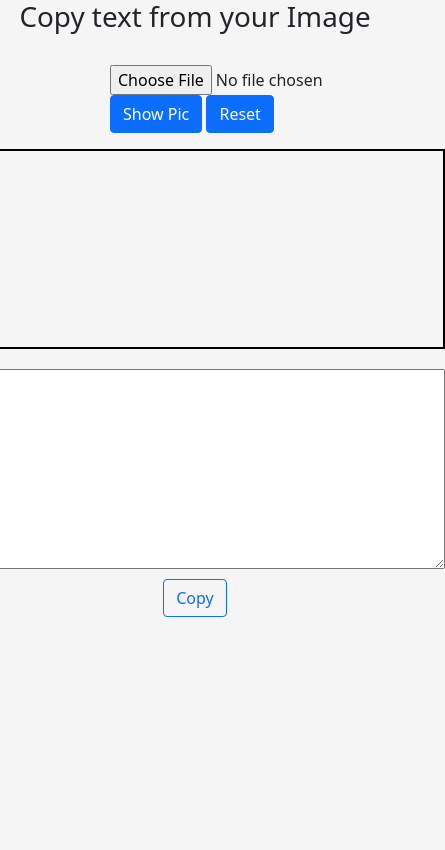
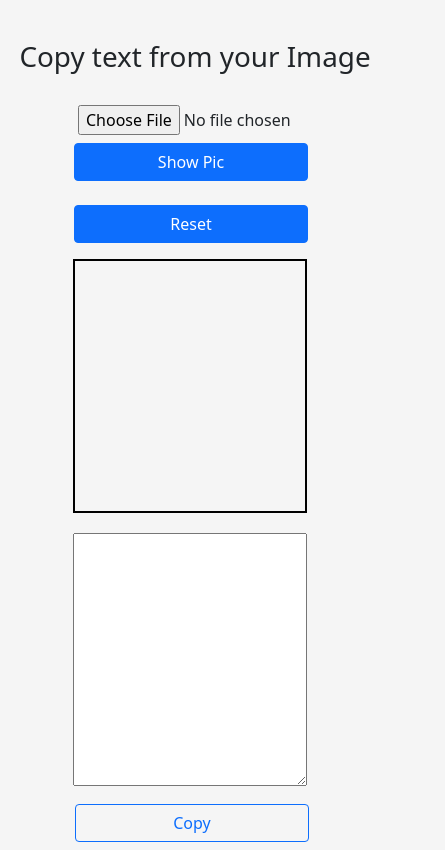
Before and after one commit to mik9016/TesseractApp, a website: page Frontend/index.html in a window 390 px wide. Shown: the whole page, 445 px wide, since content can reach past the window. Drawn offline with nearby package versions, Linux system fonts and the light colour scheme.

Commit message:
add responsive styling

```diff
--- a/Frontend/index.html
+++ b/Frontend/index.html
@@ -3,7 +3,7 @@
   <head>
     <meta charset="UTF-8" />
     <meta name="viewport" content="width=device-width, initial-scale=1.0" />
-    <title>Document</title>
+    <title>Bill Checker</title>
     <script
       type="module"
       src="https://unpkg.com/tesseract.js@v2.1.0/dist/tesseract.min.js"
@@ -19,12 +19,11 @@
   </head>
   <body id="bod">
     <h1>Copy text from your Image</h1>
-    <div id="btns">
-      <input type="file" id="picture" />
 
-      <button id="getBtn" class="btn btn-primary">Show Pic</button>
-      <button id="reset" class="btn btn-primary">Reset</button>
-    </div>
+    <input type="file" id="picture" />
+
+    <button id="getBtn" class="btn btn-primary">Show Pic</button>
+    <button id="reset" class="btn btn-primary">Reset</button>
 
     <div id="container">
       <div id="imgContainter">
--- a/Frontend/style.css
+++ b/Frontend/style.css
@@ -1,12 +1,15 @@
 h1 {
+  margin-top: 40px;
+  margin-bottom: 2rem;
   text-align: center;
-}
-#btns {
-  margin: 2rem 6rem 1rem 4rem;
 }
 
 #getBtn {
   margin-left: 20%;
+  margin-bottom: 1rem;
+}
+#reset{
+  margin-bottom: 1rem;
 }
 
 input {
@@ -18,8 +21,8 @@ input {
 }
 #imgContainter {
   border: solid 2px black;
-  width: 500px;
-  height: 200px;
+  width: 60vw;
+  height: 30vh;
 }
 img {
   max-width: 100%;
@@ -36,13 +39,13 @@ img {
 
 #textContainer {
   margin-top: 20px;
-
-  width: 500px;
-  height: 200px;
+  display: flex;
+  flex-direction: column;
+  justify-content: center;
 }
 textarea {
-  width: 500px;
-  height: 200px;
+  width: 60vw;
+  height: 30vh;
 }
 #copy {
   margin-top: 10px;
@@ -52,3 +55,37 @@ textarea {
 body {
   background-color: whitesmoke;
 }
+
+@media screen and (max-width: 1025px) {
+  body {
+    display: flex;
+    flex-direction: column;
+    justify-content: center;
+    align-items: center;
+    margin: 0;
+    padding: 0;
+    text-align: center;
+  }
+  button {
+    margin: 0.5rem;
+    width: 60vw;
+  }
+  #getBtn {
+    margin-left: 0;
+  }
+  #reset {
+    margin-left: 0;
+
+  }
+  #copyBtn{
+    margin-left: 2px;
+  }
+  #spinner {
+
+    margin-left: 30%;
+    margin-top: 15%;
+    color: #0d6efd;
+    display: none;
+    position: absolute;
+  }
+}
--- a/index.js
+++ b/index.js
@@ -1,10 +1,10 @@
+
 const express = require("express");
 const fileUpload = require("express-fileupload");
 const cors = require("cors");
 const bodyParser = require("body-parser");
 const path = require("path");
 const fs = require("fs");
-
 const app = express();
 
 // enable files upload
@@ -24,6 +24,7 @@ app.use(express.static("uploads"));
 const port = process.env.PORT || 3000;
 
 let imgArr = {};
+
 
 app.post("/upload-picture", async (req, res) => {
   try {
@@ -59,6 +60,7 @@ app.post("/upload-picture", async (req, res) => {
   }
 });
 
+
 app.get("/upload-picture", function (req, res, next) {
   try {
     res.sendFile(path.join(__dirname + "/uploads/" + imgArr.name)); //path to last file
```
